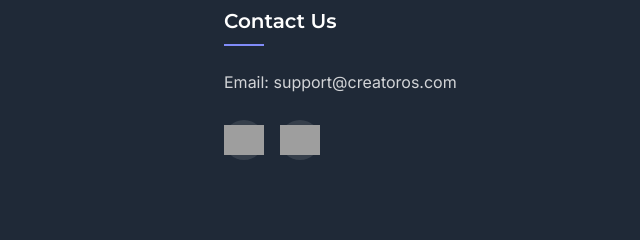
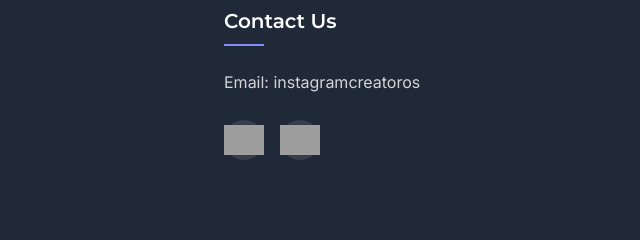
Before and after one commit to PredictoxPredictor/CreatorOs, a plain HTML site: page index.html in a window 1280 px wide. Shown: the part 5973-6213 px from the top of the page, 640-1280 px from the left. Drawn offline with Linux system fonts and the light colour scheme; grey boxes are pictures that could not be loaded.

Commit message:
Update index.html

```diff
--- a/index.html
+++ b/index.html
@@ -311,7 +311,7 @@
                 </div>
                 <div class="footer-contact">
                     <h3>Contact Us</h3>
-                    <p>Email: support@creatoros.com</p>
+                    <p>Email: instagramcreatoros</p>
                     <div class="social-links">
                         <a href="https://www.instagram.com/instacreatoros/profilecard/?igsh=MXBtNGhiOHVqd3BmbA==">
                         <img src="https://i.postimg.cc/g2gF7Gfb/20250817-160121768.png" alt="Instagram">
```
